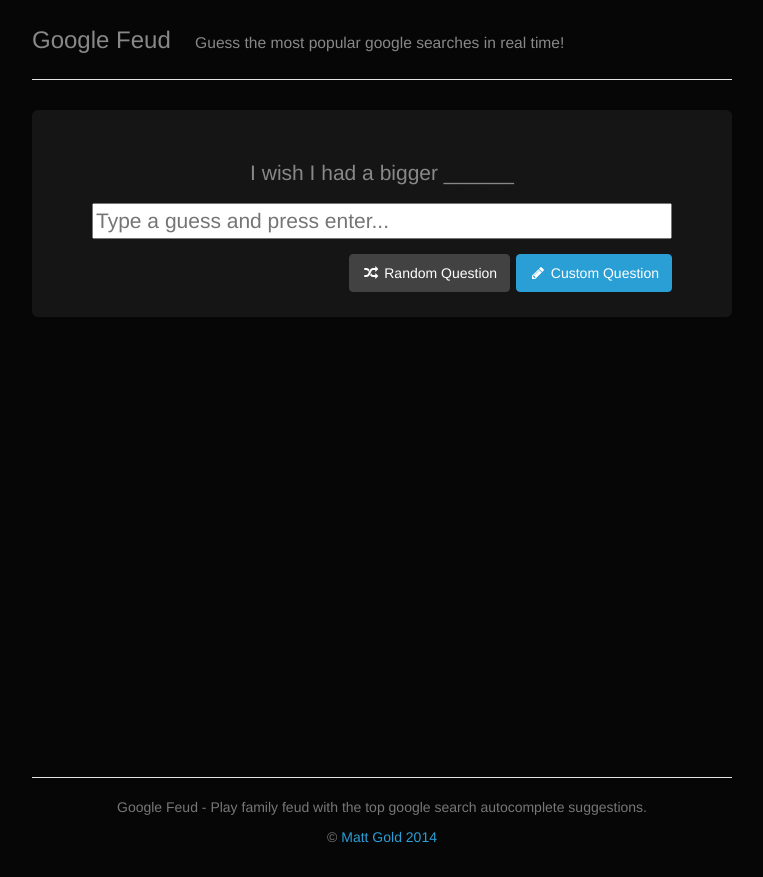
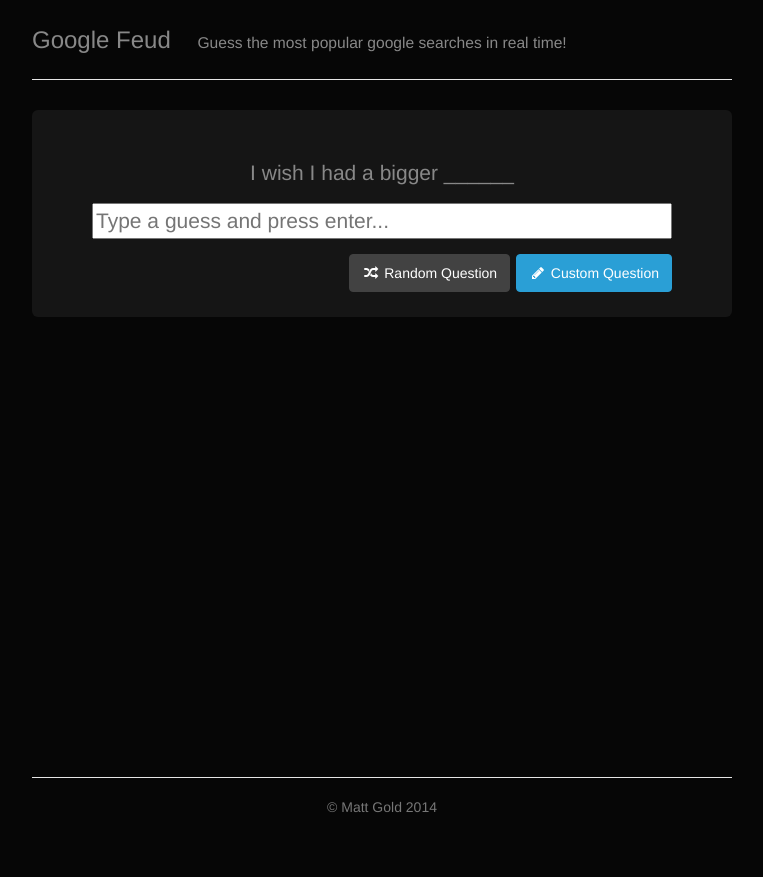
Before and after one commit to mattbgold/google-feud, a plain HTML site: page index.html in a window 1280 px wide. Shown: the whole page, without its empty margins (258-1021 px from the left). After the commit the page ends 847 px from the top, so only its background shows below. Drawn offline with Linux system fonts and the light colour scheme; a web font is replaced by a local one.

Commit message:
Revert "minor SEO improvements. Added facebook button"
This reverts commit 5e677f1ac4719c97bd5a72df8d31fce685973d90.

```diff
--- a/index.html
+++ b/index.html
@@ -4,12 +4,11 @@
     <meta charset="utf-8">
     <meta http-equiv="X-UA-Compatible" content="IE=edge">
     <meta name="viewport" content="width=device-width, initial-scale=1">
-    <meta name="description" content="Play Family Feud against the top Google autocomplete suggestions. Can you guess the most common searches? The answers may surprise you!">
-	<meta name="keywords" content="google, autocomplete, auto complete, family feud, google feud, google suggest, autocomplete feud, fail, autocorrect, google suggestions, game" />
+    <meta name="description" content="Google Suggestion Guessing game">
     <meta name="author" content="Matthew Gold">
     <link rel="shortcut icon" href="favicon.ico">
 
-    <title>Google Feud - Play Family Feud with Google Search autocomplete suggestions</title>
+    <title>Google Feud</title>
 
     <!-- Bootstrap core CSS -->
     <link href="CSS/bootswatch/bootstrap.cyborg.min.css" rel="stylesheet" media="screen" title="main">
@@ -26,14 +25,7 @@
 </head>
 
 <body>
-<div id="fb-root"></div>
-<script>(function(d, s, id) {
-  var js, fjs = d.getElementsByTagName(s)[0];
-  if (d.getElementById(id)) return;
-  js = d.createElement(s); js.id = id;
-  js.src = "//connect.facebook.net/en_US/sdk.js#xfbml=1&version=v2.0";
-  fjs.parentNode.insertBefore(js, fjs);
-}(document, 'script', 'facebook-jssdk'));</script>
+
 <div class="container">
       <div class="header">
         <!--<ul class="nav nav-pills pull-right">
@@ -41,7 +33,7 @@
           <li><a href="#">About</a></li>
           <li><a href="#">Contact</a></li>
         </ul>-->
-        <h3 class="text-muted">Google Feud<small class="subtitle"> Guess the most popular google searches in real time!</small></h3>
+        <h3 class="text-muted">Google Feud <small class="subtitle"> Guess the most popular google searches in real time!</small></h3>
       </div>
 
       <div class="jumbotron">
@@ -83,9 +75,7 @@
 		</div>
 		<br/>
       <div class="footer">
-		<div class="fb-like" data-href="http://feud.mgoldgames.com" data-layout="standard" data-action="like" data-show-faces="true" data-share="true"></div>
-		<p>Google Feud - Play family feud with the top google search autocomplete suggestions.</p>
-		<p>&copy; <a href="http://mgoldgames.com">Matt Gold 2014</a></p>
+        <p>&copy; Matt Gold 2014</p>
       </div>
 
     </div> <!-- /container -->
```
